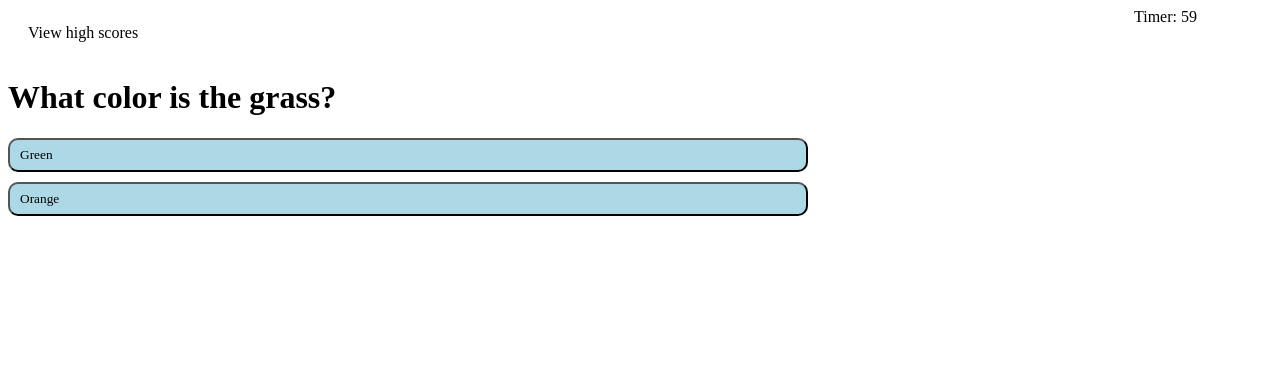
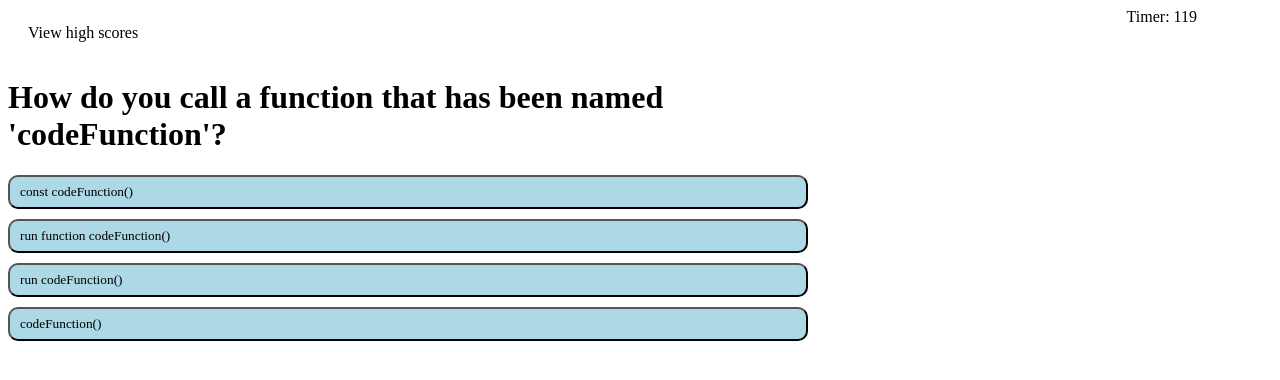
Before and after one commit to Vasilyg10/code-quiz, a plain HTML site: page index.html in a window 1280 px wide. Both pictures are taken after a click on the button "Start the Quiz!". Drawn offline with Linux system fonts and the light colour scheme.

Commit message:
added more questions to quiz

```diff
--- a/assets/js/script.js
+++ b/assets/js/script.js
@@ -1,28 +1,69 @@
 // starting values for high score and timer
-
-
-const highScore = 0;
+let highScore = 0;
+let timeLeft = 120;
+let timer
 
 let shuffledQuestions, questionIndex
 
 let quizEl = document.getElementById("questions")
 let answerOptionsEl = document.getElementById("answer-options")
 
+
+
 let questions = [
     {
-        question: "What color is the sky??",
+        question: "What HTML element do we put JavaScript code inside of?",
         answers: [
-            { text: "Blue", correct: true },
-            { text: "Red", correct: false }
+            { text: "<script>", correct: true },
+            { text: "<code>", correct: false },
+            { text: "<javascript>", correct: false },
+            { text: "<non-html>", correct: false }
         ],
-        question: "What color is the grass?",
+    },
+    {
+        question: "What HTML element will all of the user viewed code be wrapped in?",
         answers: [
-            { text: "Green", correct: true },
-            { text: "Orange", correct: false }
+            { text: "<header>", correct: false },
+            { text: "<footer>", correct: false },
+            { text: "<body>", correct: true },
+            { text: "<html>", correct: false }
+        ]
+    },
+    {
+        question: 'True or False: alert("This is an alert message.") is how you write an alert message in Javascript.',
+        answers: [
+            { text: "True", correct: true },
+            { text: "False", correct: false }
+        ],
+    },
+    {
+        question: "What is the correct way to create a function in Javascript?",
+        answers: [
+            { text: "function = thisIsMyFunction()", correct: false },
+            { text: "function myFunction()", correct: true },
+            { text: "let function()", correct: false },
+            { text: "var function()", correct: false }
+        ]
+    },
+    {
+        question: "How do you call a function that has been named 'codeFunction'?",
+        answers: [
+            { text: "const codeFunction()", correct: false },
+            { text: "run function codeFunction()", correct: false },
+            { text: "run codeFunction()", correct: false },
+            { text: "codeFunction()", correct: true }
+        ],
+    },
+    {
+        question: "Which is the correct way to write an IF statement in JavaScript?",
+        answers: [
+            { text: "if (myVariable === 2)", correct: true },
+            { text: "if myVariable === 2", correct: false },
+            { text: "if myVariable === 2 then", correct: false },
+            { text: "if (myVariable) === 2", correct: false }
         ]
     }
 ]
-
 
 // start the game
 let startQuiz = function() {
@@ -33,11 +74,10 @@ let startQuiz = function() {
     startTitleEl.classList.add("hidden");
     questionsEl.classList.remove("hidden");
 
-    let count = 60;
-    let timer = setInterval(function() {
-        document.getElementById("timer").innerHTML = "Timer: " + count;
-        count--;
-        if (count <= 0) {
+    timer = setInterval(function() {
+        document.getElementById("timer").innerHTML = "Timer: " + timeLeft;
+        timeLeft--;
+        if (timeLeft <= 0) {
             clearInterval(timer);
             document.getElementById("timer").innerHTML = "Time is up!"
         }
@@ -47,30 +87,55 @@ let startQuiz = function() {
 
 // move to the next question
 function nextQuestion() {
+    console.log(shuffledQuestions)
     showQuestion(shuffledQuestions[questionIndex])
 }
 
 function showQuestion(question) {
     quizEl.innerText = question.question
+    answerOptionsEl.innerHTML = "";
     question.answers.forEach(answer => {
         let button = document.createElement("button")
         button.innerText = answer.text
         button.classList.add("btn")
+        button.value = answer.correct;
+        console.log(answer.correct);
         button.setAttribute("id", "btn")
         if (answer.correct) {
             button.dataset.correct = answer.correct
         }
         button.addEventListener("click", selectAnswer)
+
         answerOptionsEl.appendChild(button)
     })
 }
 
 // pick an answer
-function selectAnswer() {
-    if (shuffledQuestions.length > questionIndex + 1)
-    questionIndex++;
-    nextQuestion();
+function selectAnswer(event) {
+    if (shuffledQuestions.length > questionIndex + 1) {
+        questionIndex += 1;
+        console.log(event.target.value);
+        if (event.target.value === "true") {
+            highScore += 10;
+            answerOptionsEl.append("Correct")
+        }
+        else {
+            timeLeft -= 10;
+        }
+        console.log("This is working", questionIndex)
+        setTimeout(function() {
+            nextQuestion();
+        }, 1)
+        console.log(highScore);
+    }
+    else {
+        questionsEl.classList.add("hidden");
+        clearInterval(timer);
+        highScore();
+    }
 }
+
+
 
 let firstClickEl = document.getElementById("first-click");
 let questionsEl = document.getElementById("questions-container");
--- a/index.html
+++ b/index.html
@@ -24,6 +24,7 @@
 				possible! Wrong answers will penalize you 10 seconds.
 			</p>
 			<button id="first-click">Start the Quiz!</button>
+			<div id="highScore"></div>
 		</div>
 
 		<script src="assets/js/script.js"></script>
```
Also changed, not shown: assets/images/screenshot.png (added), 1 other file.
